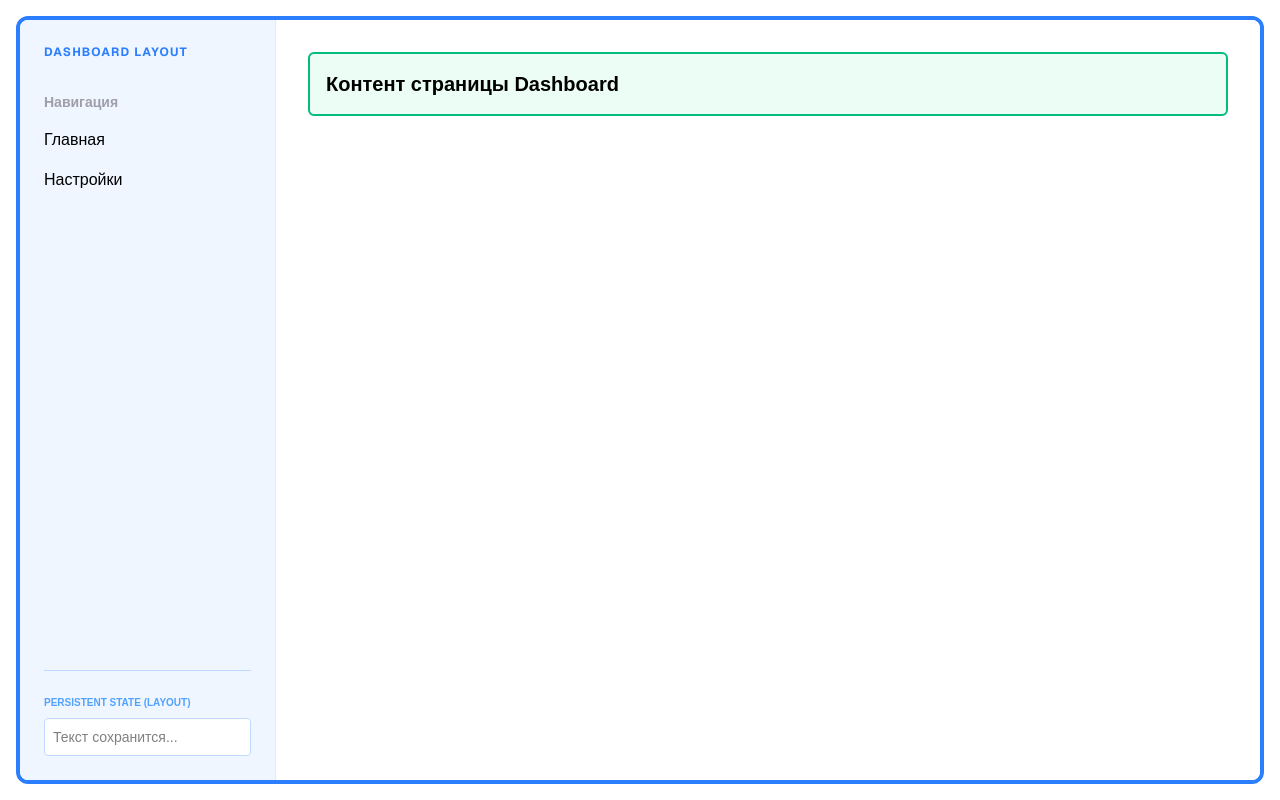
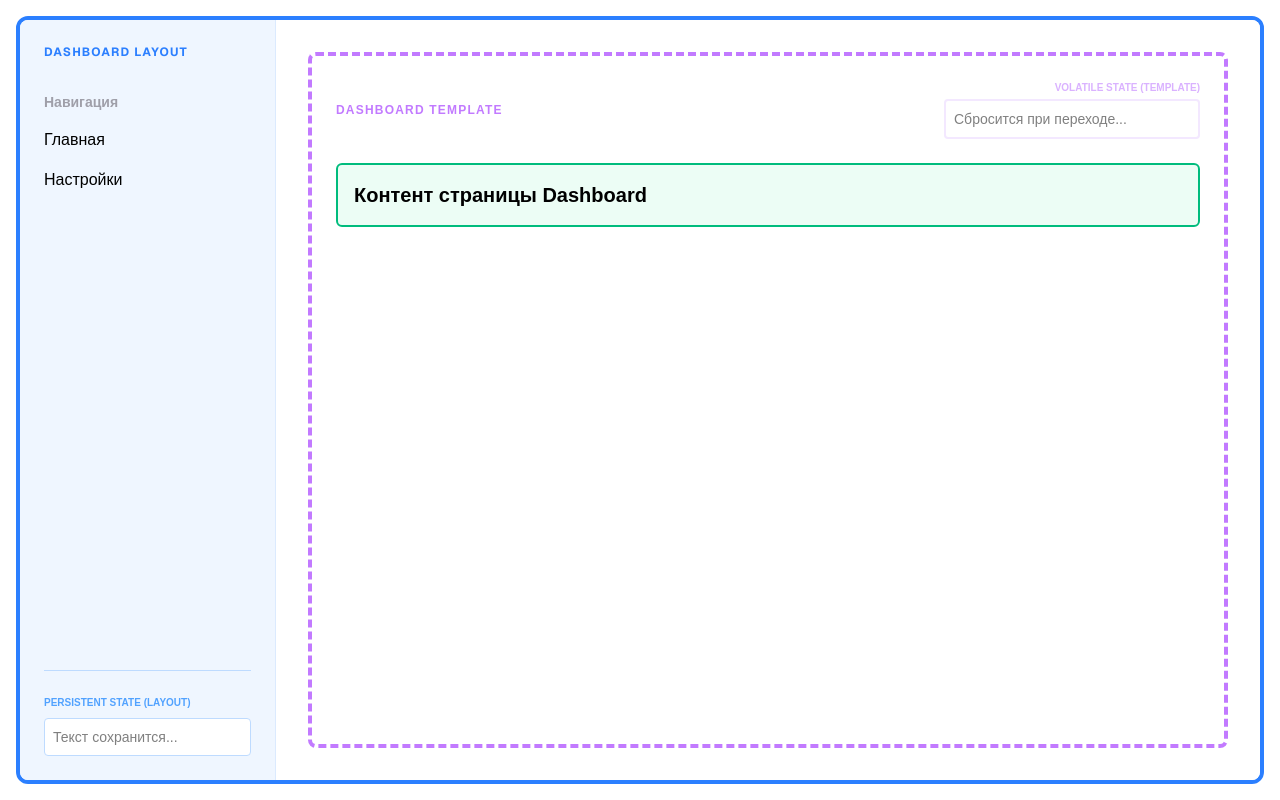
Before and after one commit to vitdev77/nextjs, a Next.js app: page /dashboard in a window 1280 px wide. Built offline with nearby package versions, Linux system fonts and the light colour scheme.

Commit message:
20062026_001_commit

```diff
--- /dev/null
+++ b/src/app/dashboard/template.tsx
@@ -0,0 +1,43 @@
+"use client";
+
+import { useEffect, useState, type ReactNode } from "react";
+
+interface DasboardTemplateProps {
+  children: ReactNode;
+}
+
+export default function DasboardTemplate({ children }: DasboardTemplateProps) {
+  const [text, setText] = useState("");
+
+  useEffect(() => {
+    console.log("Template: Монтирование (Произошла навигация)");
+  }, []);
+
+  return (
+    <div className="flex-1 p-6 border-4 border-dashed border-purple-400 rounded-lg flex flex-col animate-in fade-in slide-in-from-bottom-2 duration-500">
+      <div className="flex justify-between items-center mb-6">
+        <div className="text-xs font-bold text-purple-400 uppercase tracking-widest">
+          Dashboard Template
+        </div>
+
+        <div className="flex flex-col items-end">
+          <label
+            htmlFor=""
+            className="text-[10px] font-bold text-purple-300 uppercase mb-1"
+          >
+            Volatile State (Template)
+          </label>
+          <input
+            type="text"
+            value={text}
+            onChange={(e) => setText(e.target.value)}
+            placeholder="Сбросится при переходе..."
+            className="p-2 text-sm border-2 border-purple-100 rounded bg-white text-black focus:border-purple-400 outline-none w-64"
+          />
+        </div>
+      </div>
+
+      <div className="flex-1 flex flex-col">{children}</div>
+    </div>
+  );
+}
```
